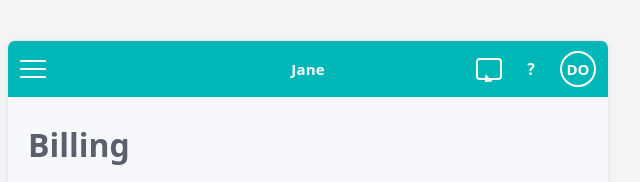
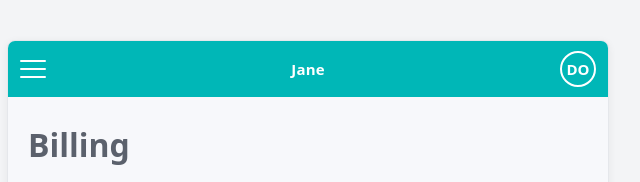
Before and after one commit to antlam/navtest, a plain HTML site: page index.html in a window 1280 px wide. Shown: the top 182 px of the page, 332-972 px from the left. Drawn offline with Linux system fonts and the light colour scheme.

Commit message:
Remove nav bar bubble and help

```diff
--- a/index.html
+++ b/index.html
@@ -159,8 +159,8 @@
         <div class="logo" title="Jane">Jane</div>
       </div>
       <div class="tb-right">
-        <span class="bubble" title="Messages"></span>
-        <span class="question" title="Help">?</span>
+<!--         <span class="bubble" title="Messages"></span>
+        <span class="question" title="Help">?</span> -->
         <div class="avatar" title="Demo Owner">DO</div>
       </div>
     </div>
```
